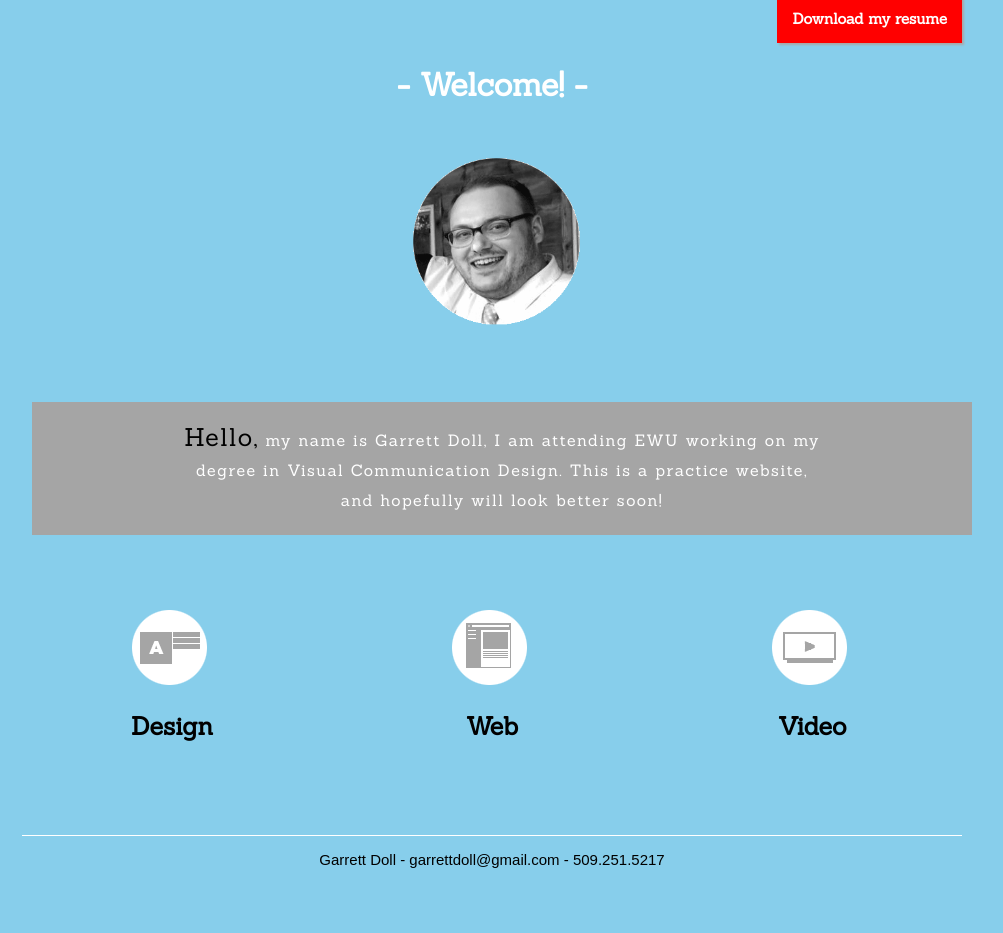
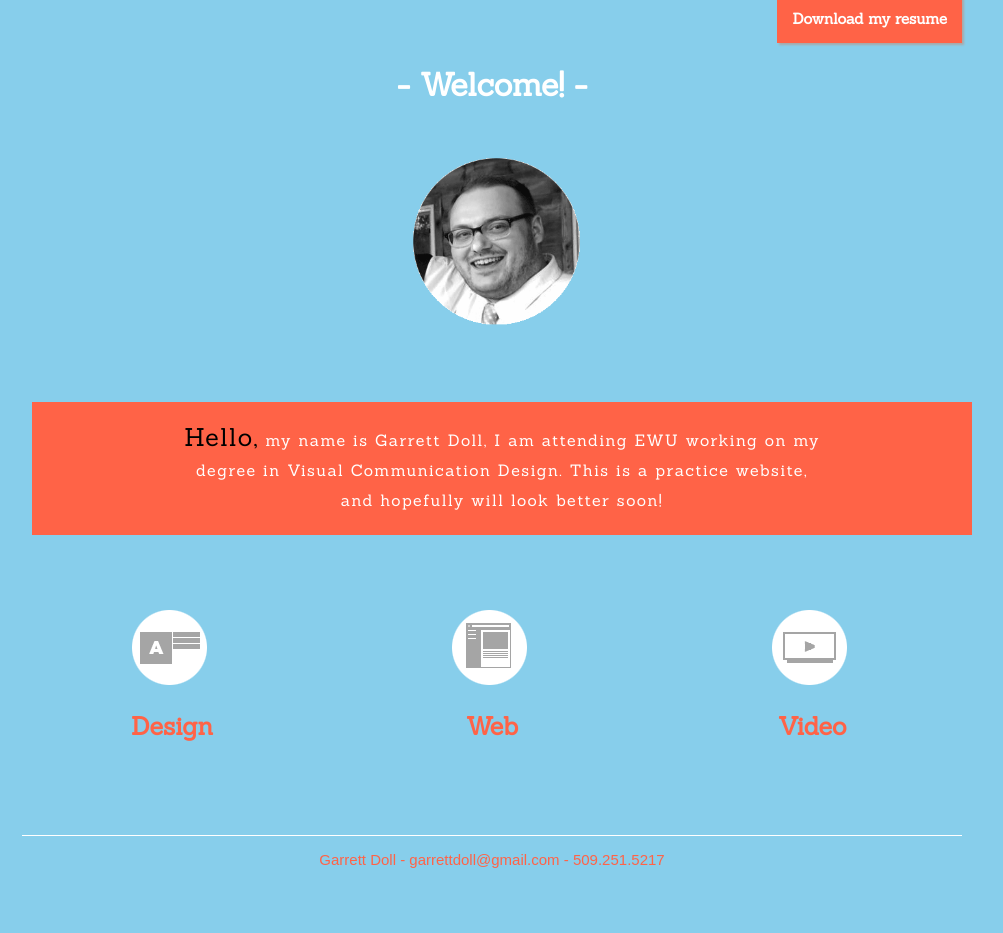
Before and after one commit to garrettdoll/368-final, a plain HTML site: page index.html in a window 1280 px wide. Shown: the whole page, without its empty margins (148-1151 px from the left). Drawn offline with Linux system fonts and the light colour scheme.

Commit message:
color changes

```diff
--- a/css/styles.css
+++ b/css/styles.css
@@ -27,7 +27,7 @@ body {
 
 
 #opener {
-    background: #a5a5a5;
+    background: tomato;
     margin: 75px 0px;
     padding: 20px 150px;
     text-align: center;
@@ -46,20 +46,20 @@ body {
 
 section a {
     padding: 5px 12px;
-    color: black;
+    color: tomato;
     text-decoration: none;
 }
 
 #design a:hover {
-    background-color: white;
+    background-color: tomato;
 }
 
 #web a:hover {
-    background-color: white;
+    background-color: tomato;
 }
 
 #video a:hover {
-    background-color: white;
+    background-color: tomato;
 }
 
 
@@ -72,7 +72,7 @@ h1 {
 h3 {
     font-size: 25px;
     font-family: "sanchez", serif;
-    color: black;
+    color: white;
     text-align: center;
     margin: 25px;
 }
@@ -90,7 +90,7 @@ p {
     font-size: 15px;
     float: right;
     margin: -6px 0px 0px 0px;
-    background-color: red;
+    background-color: tomato;
     padding: 15px;
     box-shadow: 2px 2px 2px darkgrey;
 }
@@ -106,5 +106,5 @@ header a {
     margin: 50px 0px;
     font-size: 15px;
     text-align: center;
-    color: black;
+    color: tomato;
 }
```
